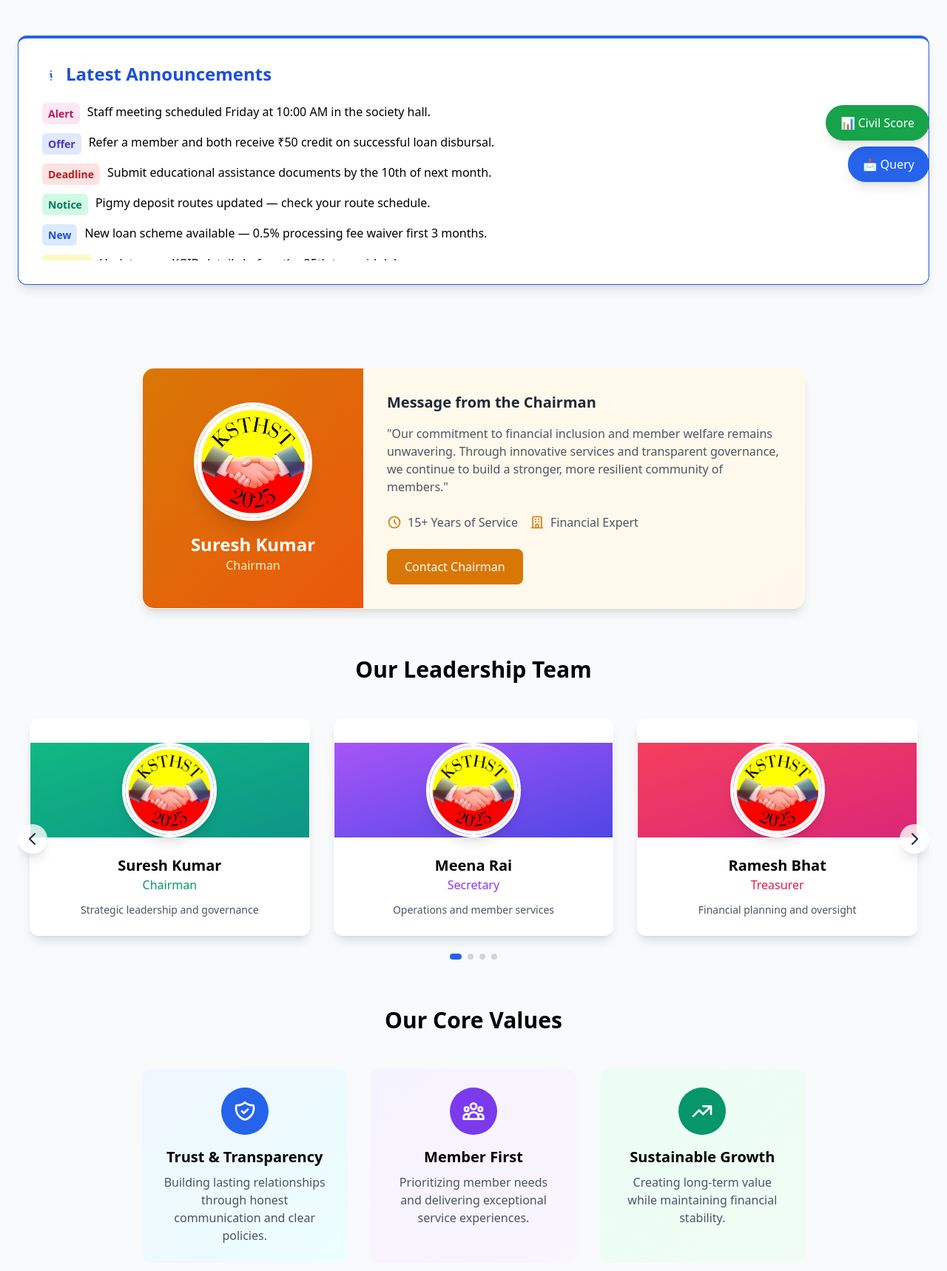
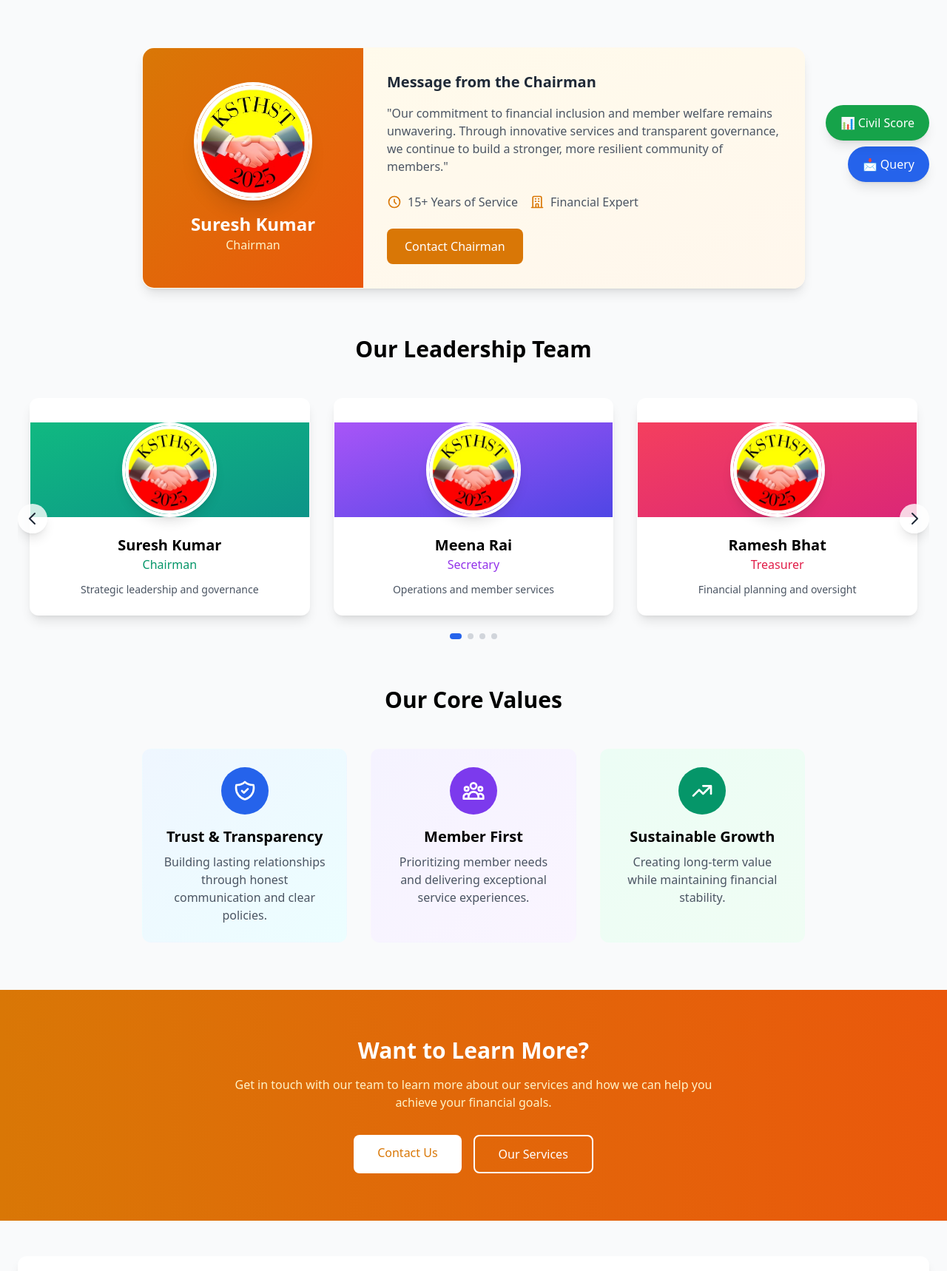
Before and after one commit to Codematesltd/society_website, a Flask app: page /about in a window 1280 px wide. Shown: the part 530-2248 px from the top of the page at 74% size. Run offline with Flask 3, Linux system fonts and the light colour scheme; some libraries are stand-ins or nearby versions.

Commit message:
annoucement removed '

```diff
--- a/templates/about.html
+++ b/templates/about.html
@@ -170,46 +170,6 @@
       <h1 class="text-4xl md:text-5xl text-center font-bold mb-4 drop-shadow-lg">Welcome to <br>
          ಕುಷ್ಟಗಿ ತಾಲೂಕ ಪ್ರೌಢ ಶಾಲಾ ನೌಕರರ ಪತ್ತಿನ ಸಹಕಾರ ಸಂಘ(ರಿ)ಕುಸ್ತ</h1>
       <p class="max-w-2xl text-lg md:text-xl font-medium mb-2 drop-shadow-lg text-center">Empowering employees with transparent, reliable, and digital-first financial services. Our platform offers easy loan access, instant civil score checks, and a secure admin dashboard for society management.</p>
-    </div>
-  </div>
-
-  <!-- Announcements Section -->
-  <div class="container mx-auto px-6 py-12">
-    <div class="grid grid-cols-1 gap-8">
-      <div class="bg-white rounded-xl shadow-lg p-8 border-t-4 border-blue-600 shine-on-hover card-hover">
-        <h2 class="text-2xl font-bold text-blue-700 mb-4 flex items-center">
-          <svg class="h-6 w-6 mr-2 text-blue-600" fill="none" stroke="currentColor" viewBox="0 0 24 24">
-            <path stroke-linecap="round" stroke-linejoin="round" stroke-width="2" d="M13 16h-1v-4h-1m1-4h.01M12 20h.01"/>
-          </svg>
-          Latest Announcements
-        </h2>
-
-        <div class="vertical-scroll mt-2">
-          <div class="track">
-            <!-- first copy -->
-            <div class="space-y-3">
-              <div class="announcement-item"><span class="announcement-badge bg-blue-100 text-blue-700">New</span><div>New loan scheme available — 0.5% processing fee waiver first 3 months.</div></div>
-              <div class="announcement-item"><span class="announcement-badge bg-yellow-100 text-yellow-700">Update</span><div>Update your KGID details before the 25th to avoid delays.</div></div>
-              <div class="announcement-item"><span class="announcement-badge bg-green-100 text-green-700">Info</span><div>Interest rates revised from next month — check personalized rates.</div></div>
-              <div class="announcement-item"><span class="announcement-badge bg-pink-100 text-pink-700">Alert</span><div>Staff meeting scheduled Friday at 10:00 AM in the society hall.</div></div>
-              <div class="announcement-item"><span class="announcement-badge bg-indigo-100 text-indigo-700">Offer</span><div>Refer a member and both receive ₹50 credit on successful loan disbursal.</div></div>
-              <div class="announcement-item"><span class="announcement-badge bg-red-100 text-red-700">Deadline</span><div>Submit educational assistance documents by the 10th of next month.</div></div>
-              <div class="announcement-item"><span class="announcement-badge bg-emerald-100 text-emerald-700">Notice</span><div>Pigmy deposit routes updated — check your route schedule.</div></div>
-            </div>
-
-            <!-- duplicate copy for seamless loop -->
-            <div class="space-y-3" aria-hidden="true">
-              <div class="announcement-item"><span class="announcement-badge bg-blue-100 text-blue-700">New</span><div>New loan scheme available — 0.5% processing fee waiver first 3 months.</div></div>
-              <div class="announcement-item"><span class="announcement-badge bg-yellow-100 text-yellow-700">Update</span><div>Update your KGID details before the 25th to avoid delays.</div></div>
-              <div class="announcement-item"><span class="announcement-badge bg-green-100 text-green-700">Info</span><div>Interest rates revised from next month — check personalized rates.</div></div>
-              <div class="announcement-item"><span class="announcement-badge bg-pink-100 text-pink-700">Alert</span><div>Staff meeting scheduled Friday at 10:00 AM in the society hall.</div></div>
-              <div class="announcement-item"><span class="announcement-badge bg-indigo-100 text-indigo-700">Offer</span><div>Refer a member and both receive ₹50 credit on successful loan disbursal.</div></div>
-              <div class="announcement-item"><span class="announcement-badge bg-red-100 text-red-700">Deadline</span><div>Submit educational assistance documents by the 10th of next month.</div></div>
-              <div class="announcement-item"><span class="announcement-badge bg-emerald-100 text-emerald-700">Notice</span><div>Pigmy deposit routes updated — check your route schedule.</div></div>
-            </div>
-          </div>
-        </div>
-      </div>
     </div>
   </div>
 
@@ -800,3 +760,43 @@
   </script>
 </body>
 </html>
+    function initializeFloatingBoxes() {
+      const queryBtn = document.getElementById('queryBtn');
+      const queryBox = document.getElementById('queryBox');
+      const closeQuery = document.getElementById('closeQuery');
+      const civilBtn = document.getElementById('civilBtn');
+      const civilBox = document.getElementById('civilBox');
+      const closeCivil = document.getElementById('closeCivil');
+
+      if (queryBtn && queryBox) {
+        queryBtn.onclick = () => {
+          queryBox.classList.remove('hidden');
+          setTimeout(()=>queryBox.classList.add('show'),10);
+        };
+      }
+      if (closeQuery && queryBox) {
+        closeQuery.onclick = () => {
+          queryBox.classList.remove('show');
+          setTimeout(()=>queryBox.classList.add('hidden'),400);
+        };
+      }
+      if (civilBtn && civilBox) {
+        civilBtn.onclick = () => {
+          civilBox.classList.remove('hidden');
+          setTimeout(()=>civilBox.classList.add('show'),10);
+        };
+      }
+      if (closeCivil && civilBox) {
+        closeCivil.onclick = () => {
+          civilBox.classList.remove('show');
+          setTimeout(()=>civilBox.classList.add('hidden'),400);
+        };
+      }
+    }
+
+    document.addEventListener('DOMContentLoaded', () => {
+      initializeFloatingBoxes();
+    });
+  </script>
+</body>
+</html>
```
